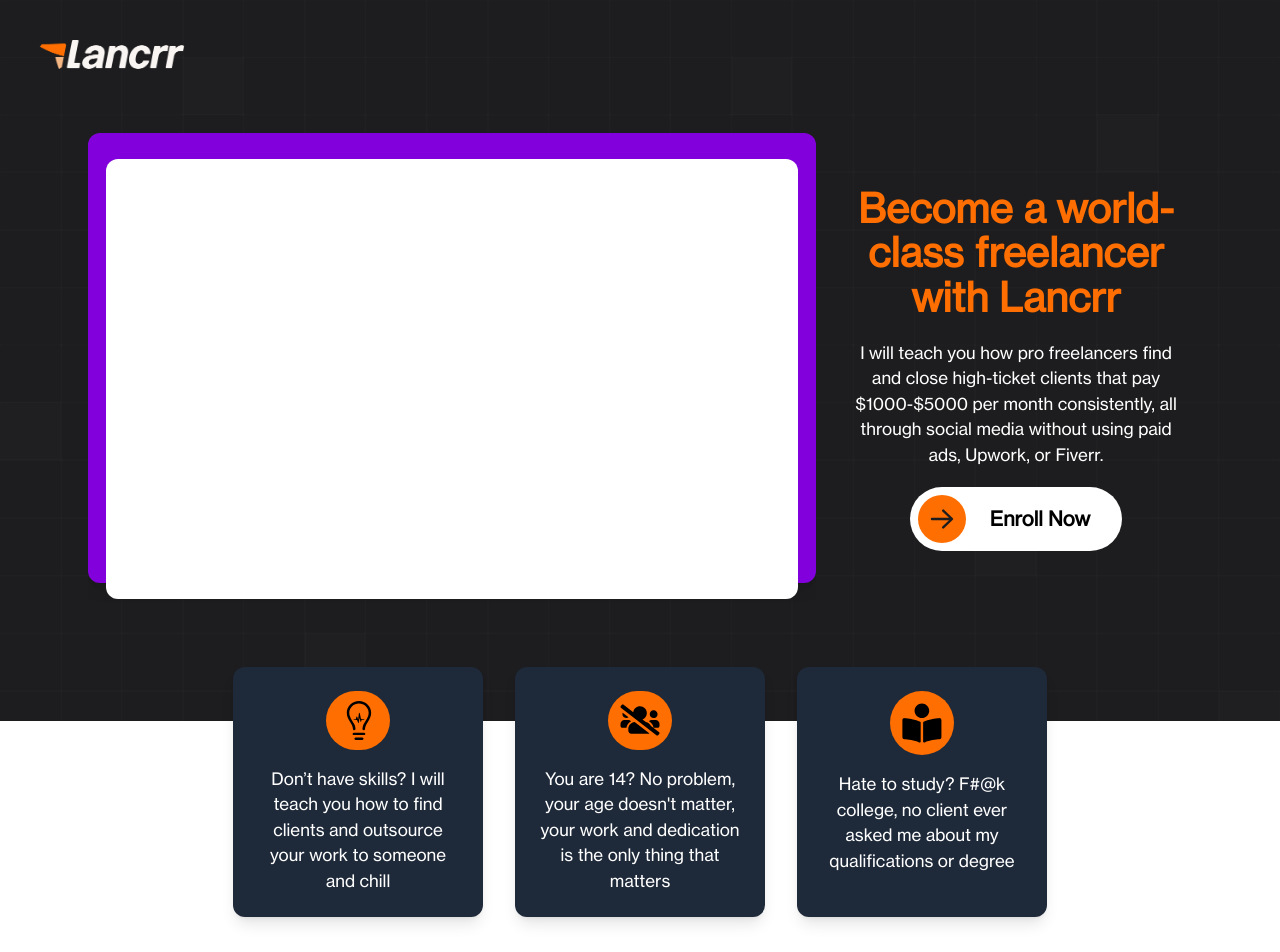
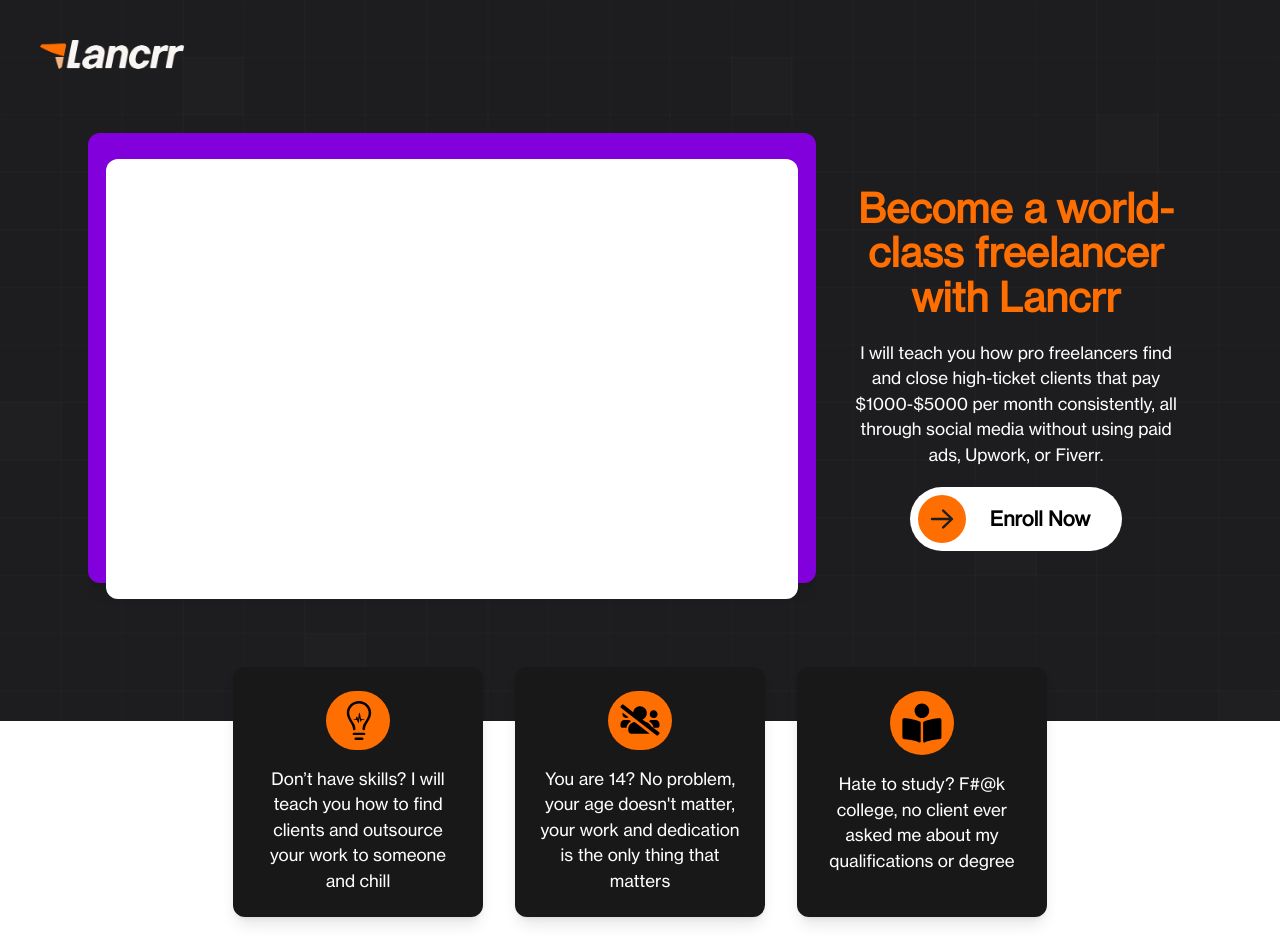
Before and after one commit to saikat-rog/himsingh, a React (Vite) app: page / in a window 1280 px wide. Shown: the top 952 px of the page. Built offline with nearby package versions, Linux system fonts and the light colour scheme.

Commit message:
refactor Card component; update background color for improved design consistency

```diff
--- a/src/components/Card.tsx
+++ b/src/components/Card.tsx
@@ -5,7 +5,7 @@
 
 const Card: React.FC<CardProps> = ({ image, content }) => {
   return (
-    <div className="flex flex-col items-center  w-[250px] h-[250px] rounded-xl bg-gray-800 p-4 md:p-6 space-y-4 text-center text-white shadow-lg">
+    <div className="flex flex-col items-center  w-[250px] h-[250px] rounded-xl bg-gray2 p-4 md:p-6 space-y-4 text-center text-white shadow-lg">
       <div className="flex justify-center items-center w-16 h-16 rounded-full bg-secondary p-2">
         <img src={image} alt="Card Image" className="w-10 h-10" />
       </div>
```
